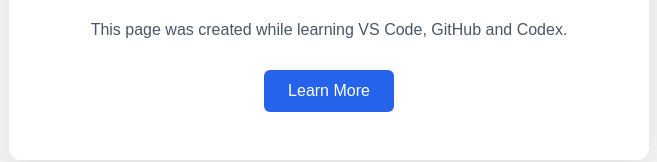
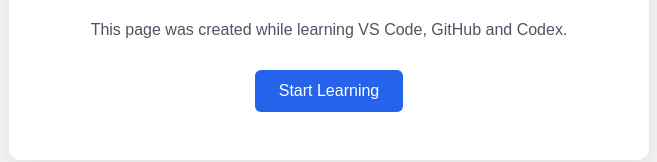
Before and after one commit to salinip101-cpu/codex-practice, a plain HTML site: page index.html in a window 1280 px wide. Shown: the part 387-549 px from the top of the page, without its empty margins (311-968 px from the left). Drawn offline with Linux system fonts and the light colour scheme.

Commit message:
button text change

```diff
--- a/index.html
+++ b/index.html
@@ -69,7 +69,7 @@
         <h1>My First Codex Project</h1>
         <p class="subtitle">Learning, building, and growing one step at a time.</p>
         <p>This page was created while learning VS Code, GitHub and Codex.</p>
-        <button type="button">Learn More</button>
+        <button type="button">Start Learning</button>
     </main>
 </body>
 </html>
```
